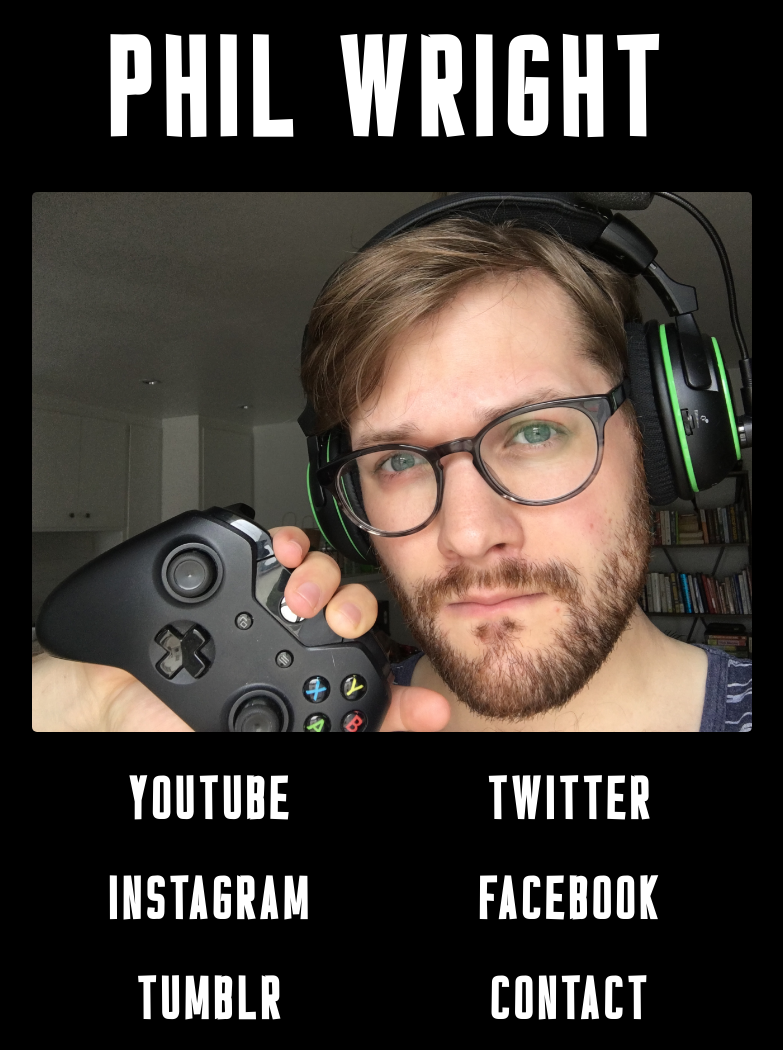
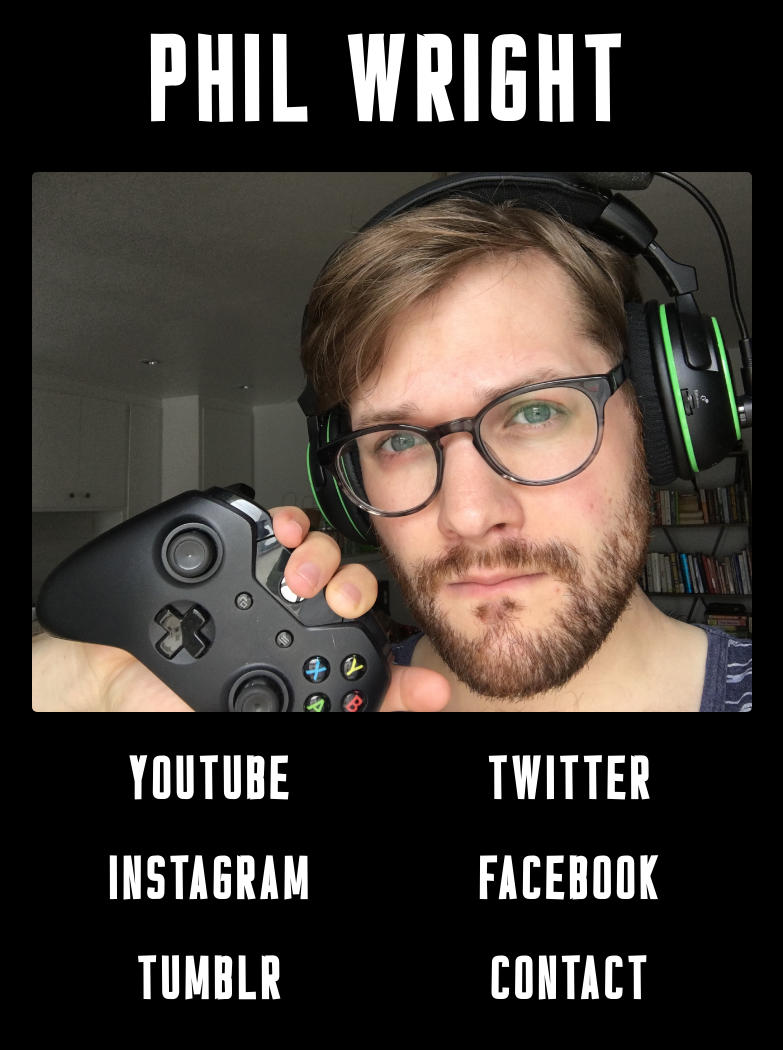
Before and after one commit to phirlot/phirlot.github.io, a Jekyll site: the page built from index.html, in a window 1280 px wide. Shown: the whole page, without its empty margins (248-1031 px from the left). Built offline with Jekyll 4.4.1, drawn with Linux system fonts in a browser that asks for light colours; the list of posts is cut into pages by our own code.

Commit message:
Adjust font size of header

```diff
--- a/public/css/poole.css
+++ b/public/css/poole.css
@@ -598,9 +598,9 @@
   font-family: "Casual Hardcore";
   margin-top: 1rem;
   margin-bottom:0;
-  line-height:7.25rem;
+  line-height:6.25rem;
   letter-spacing:0.1em;
-  font-size:7rem;
+  font-size:6rem;
   text-align:center;
 }
 
```
